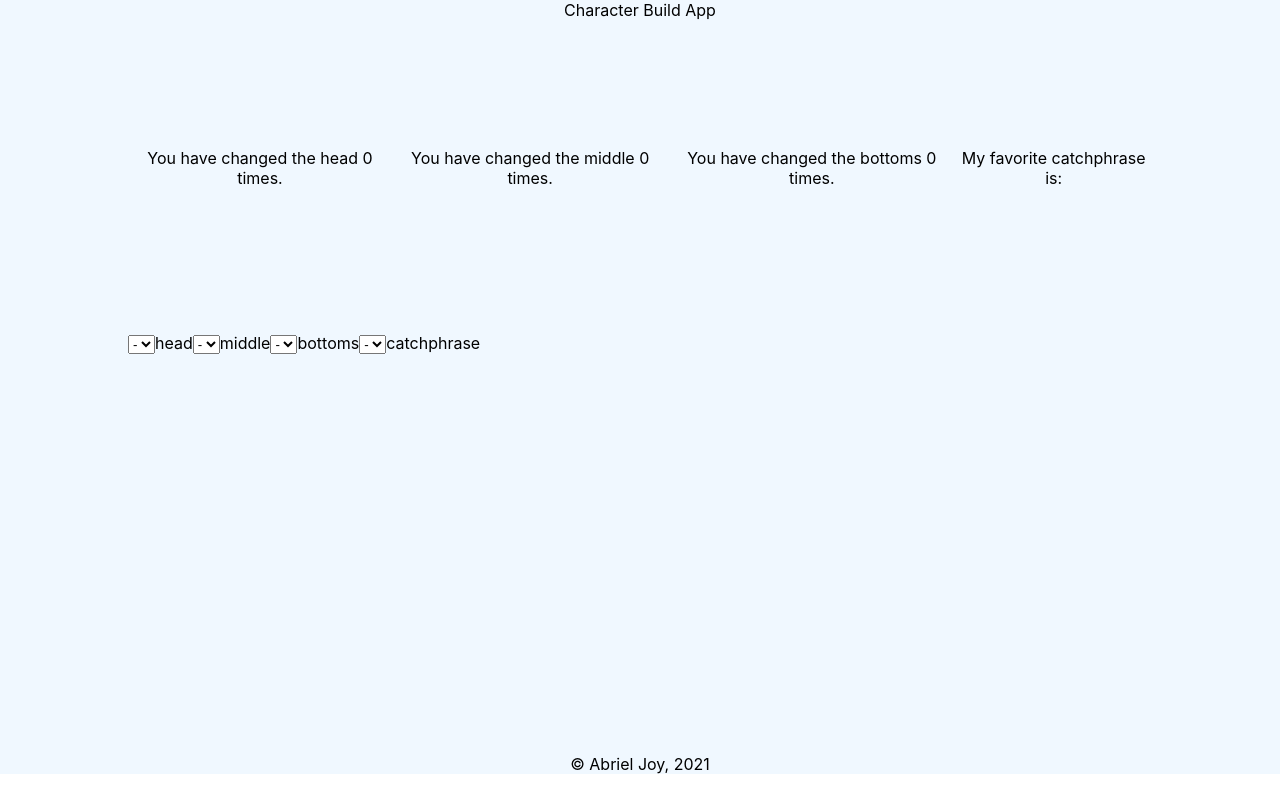
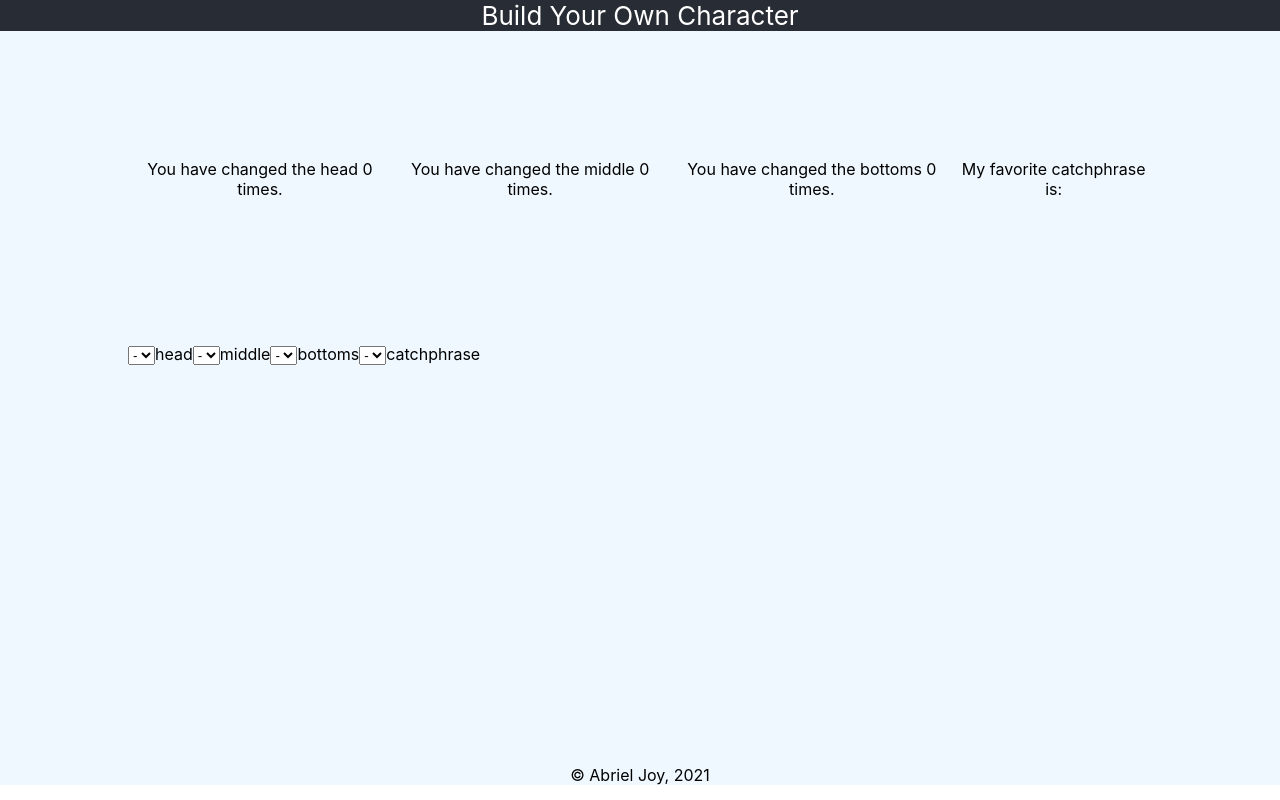
Before and after one commit to abrielcleaver/bfs2-character-build, a React (Create React App) app: page / in a window 1280 px wide. Built offline with nearby package versions, Linux system fonts and the light colour scheme.

Commit message:
updated Header

```diff
--- a/src/Components/Header/Header.css
+++ b/src/Components/Header/Header.css
@@ -0,0 +1,9 @@
+header {
+  background-color: #282c34;
+  display: flex;
+  flex-direction: column;
+  align-items: center;
+  justify-content: center;
+  font-size: calc(10px + 2vmin);
+  color: white;
+}
--- a/src/Components/Header/Header.js
+++ b/src/Components/Header/Header.js
@@ -2,5 +2,5 @@ import './Header.css';
 import React from 'react';
 
 export default function Header() {
-  return <header>Character Build App</header>;
+  return <header>Build Your Own Character</header>;
 }
```
